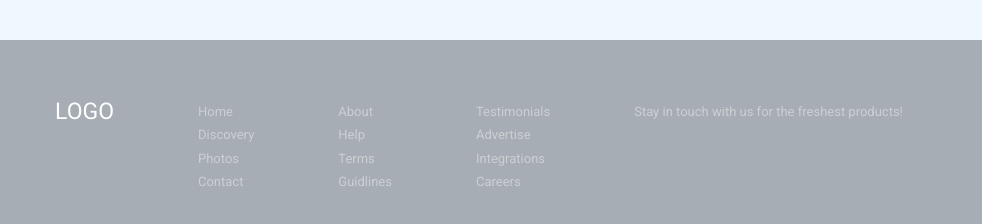
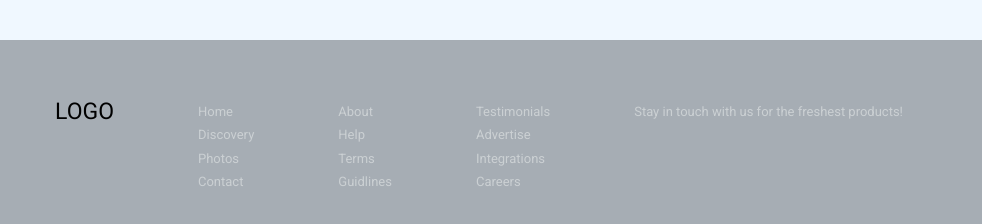
Before and after one commit to Natricious/---------5, a plain HTML site: page index.html in a window 1280 px wide. In both pictures the pointer is over the link 84 px from the left and 1644 px from the top of the page. Shown: the part 1533-1757 px from the top of the page, 0-982 px from the left. Drawn offline with Linux system fonts and the light colour scheme.

Commit message:
add hover on footer logo

```diff
--- a/css/style.css
+++ b/css/style.css
@@ -187,6 +187,11 @@ footer {
     font-family: 'Roboto', sans-serif;
     font-size: 23px;
     vertical-align: top;
+    transition-duration: 0.1s;
+}
+
+.footer-logo:hover {
+    color: black;
 }
 
 .footer-nav {
```
